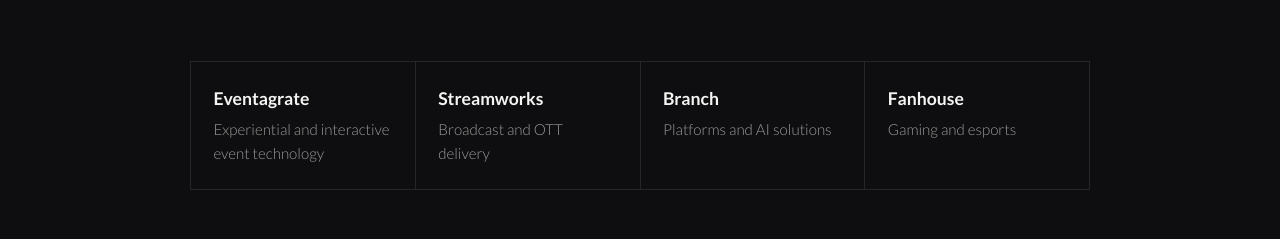
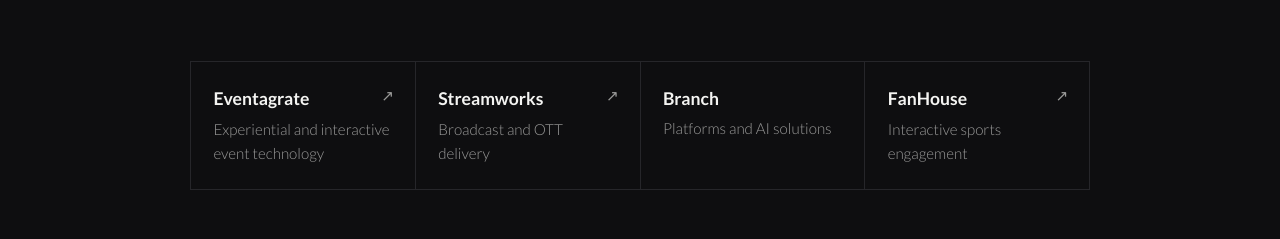
Before and after one commit to eventagrate-group/eventagrate.holdings, a plain HTML site: page index.html in a window 1280 px wide. Shown: the part 366-605 px from the top of the page. Drawn offline with Linux system fonts and the light colour scheme.

Commit message:
Link company cards to Eventagrate, Streamworks and FanHouse sites

```diff
--- a/index.html
+++ b/index.html
@@ -29,9 +29,14 @@
   .lead{font-size:clamp(1.05rem,2vw,1.35rem); color:var(--muted); max-width:38em; margin:0 0 4rem}
   .companies{list-style:none; padding:0; margin:0; display:grid; gap:1px; background:var(--line);
     grid-template-columns:repeat(auto-fit,minmax(200px,1fr)); border:1px solid var(--line)}
-  .companies li{background:var(--bg); padding:1.5rem 1.4rem}
+  .companies li{background:var(--bg)}
+  .companies a, .companies .card{display:block; padding:1.5rem 1.4rem; color:inherit; text-decoration:none; height:100%; position:relative; transition:background .15s}
+  .companies a:hover, .companies a:focus-visible{background:#16161a; outline:none}
+  .companies a::after{content:"\2197"; position:absolute; top:1.35rem; right:1.3rem; color:var(--muted); font-size:.95rem; transition:color .15s}
+  .companies a:hover::after{color:var(--accent)}
   .companies strong{display:block; font-weight:700; font-size:1.1rem; margin-bottom:.25rem}
   .companies small{color:var(--muted); font-size:.95rem}
+  .companies .card small{display:block}
   footer{padding:2rem 6vw; border-top:1px solid var(--line); color:var(--muted); font-size:.9rem;
     display:flex; flex-wrap:wrap; gap:1rem 2rem; justify-content:space-between}
   footer a{color:var(--fg); text-decoration:none; border-bottom:1px solid var(--accent)}
@@ -45,10 +50,10 @@
     <h1>Eventagrate<span>.</span>Holdings</h1>
     <p class="lead">The parent group behind a family of companies working across live experiences, broadcast, software and gaming.</p>
     <ul class="companies">
-      <li><strong>Eventagrate</strong><small>Experiential and interactive event technology</small></li>
-      <li><strong>Streamworks</strong><small>Broadcast and OTT delivery</small></li>
-      <li><strong>Branch</strong><small>Platforms and AI solutions</small></li>
-      <li><strong>Fanhouse</strong><small>Gaming and esports</small></li>
+      <li><a href="https://www.eventagrate.com" target="_blank" rel="noopener"><strong>Eventagrate</strong><small>Experiential and interactive event technology</small></a></li>
+      <li><a href="https://streamworks.ae" target="_blank" rel="noopener"><strong>Streamworks</strong><small>Broadcast and OTT delivery</small></a></li>
+      <li><div class="card"><strong>Branch</strong><small>Platforms and AI solutions</small></div></li>
+      <li><a href="https://www.fanhouse.live" target="_blank" rel="noopener"><strong>FanHouse</strong><small>Interactive sports engagement</small></a></li>
     </ul>
   </div>
 </main>
```
